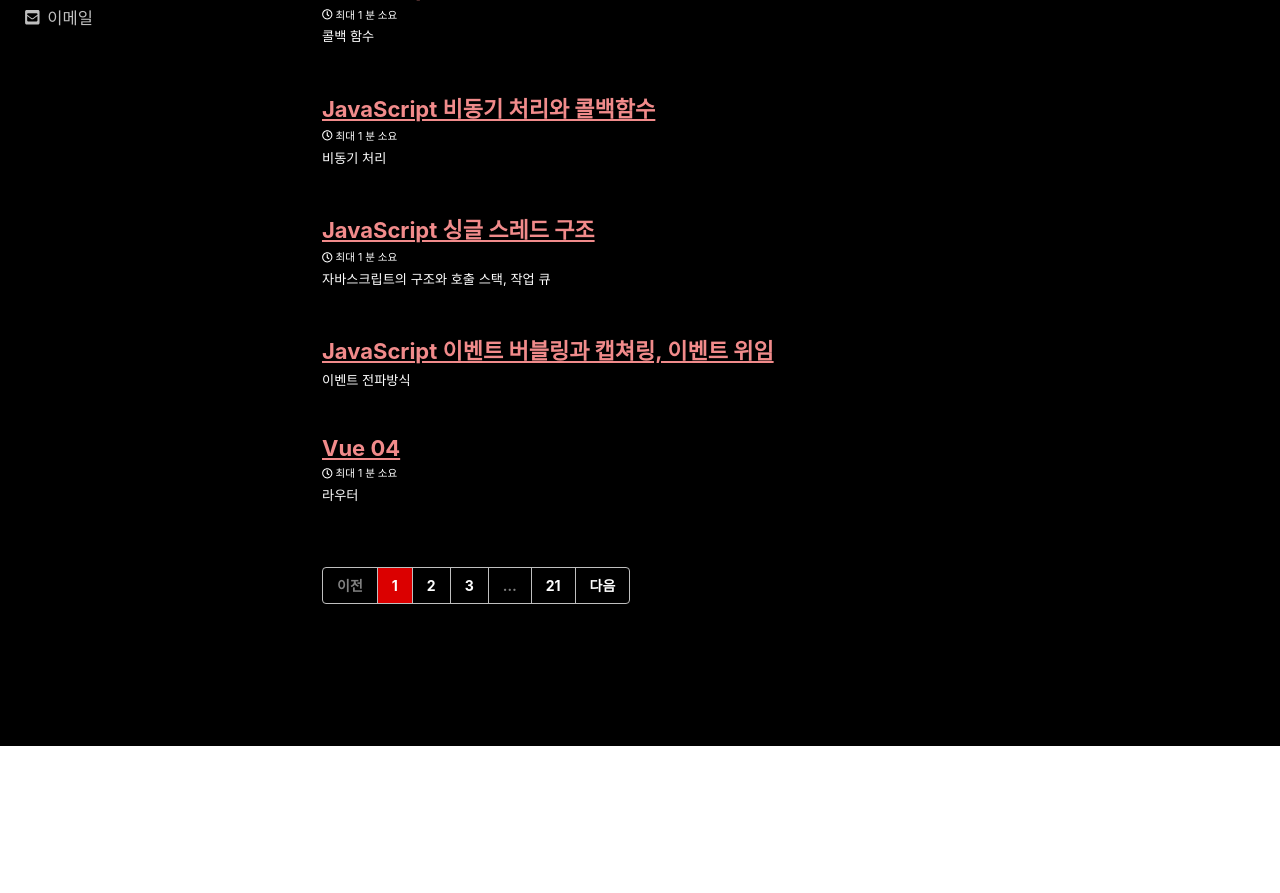
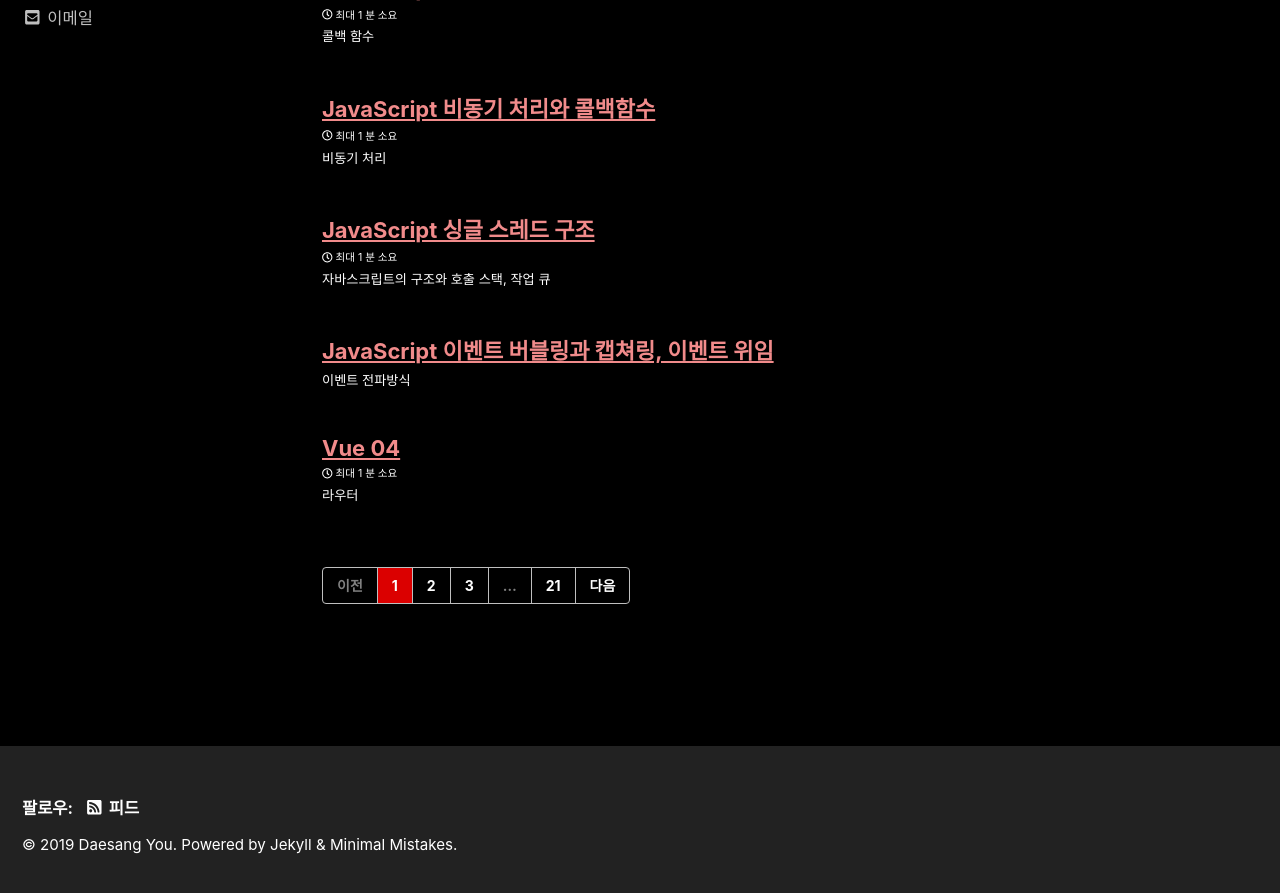
Before and after one commit to eotkd4791/eotkd4791.github.io, a Jekyll site: the page built from index.html, in a window 1280 px wide and 900 px high, scrolled down 478 px. Shown: the top 893 px of the window. Built offline with Jekyll 4.4.1, drawn with Linux system fonts in a browser that asks for light colours; cached includes are drawn as plain includes; the list of posts is cut into pages by our own code.

Commit message:
Update _contrast.scss

```diff
--- a/_sass/minimal-mistakes/skins/_contrast.scss
+++ b/_sass/minimal-mistakes/skins/_contrast.scss
@@ -8,7 +8,7 @@ $text-color: #fff !default;
 // $muted-text-color: $text-color !default;
 $primary-color: #e20000f8 !default;
 $border-color: mix(#fff, $text-color, 75%) !default;
-$footer-background-color: #fff !default;
+$footer-background-color: rgb(34, 34, 34) !default;
 $link-color: #f18b8b !default;
 $masthead-link-color: $text-color !default;
 $masthead-link-color-hover: $text-color !default;
```
